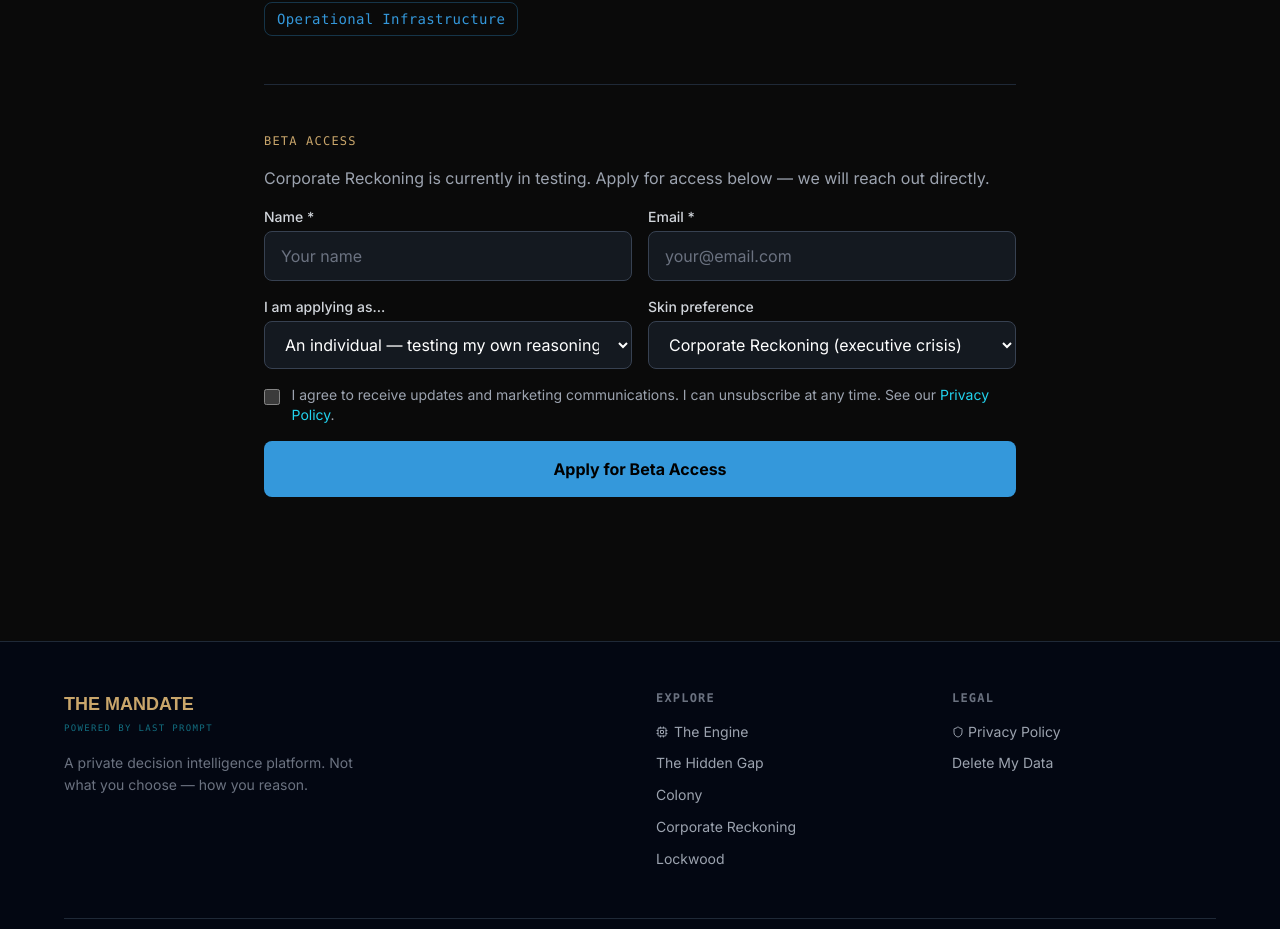
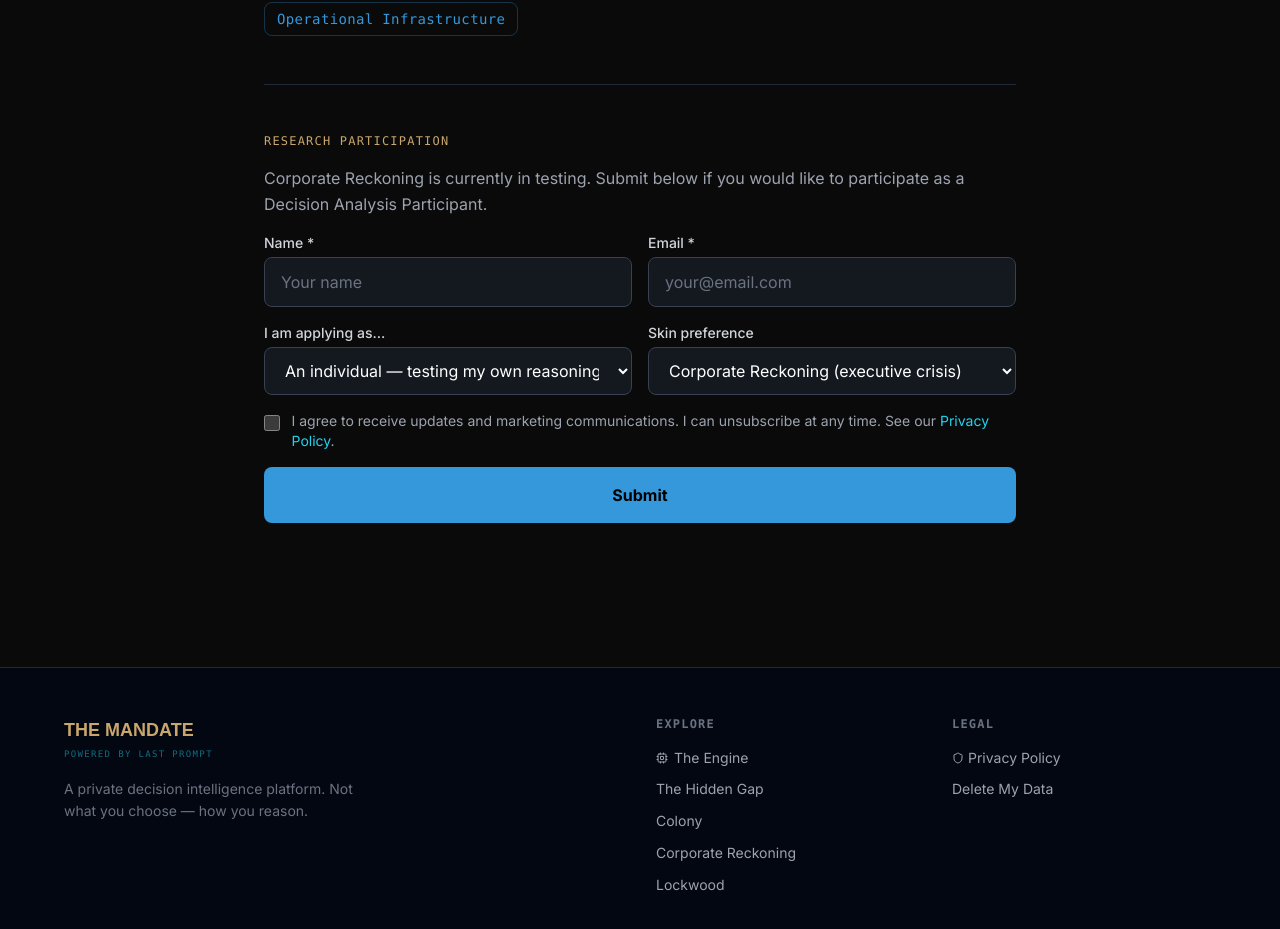
Before and after one commit to thriveuniverse/lastprompt2, a Next.js app: page /corporate-crisis in a window 1280 px wide. Shown: the part 2974-3903 px from the top of the page. Built offline with nearby package versions, Linux system fonts and the light colour scheme; a web font is replaced by a local one.

Commit message:
corrected buttons for access and submit

```diff
--- a/app/colony/page.tsx
+++ b/app/colony/page.tsx
@@ -210,9 +210,9 @@ export default function ColonyPage() {
           viewport={{ once: true }}
           className="py-12 space-y-4"
         >
-          <p className="text-xs font-mono text-[#C9A66B] tracking-widest uppercase">Beta Access</p>
+          <p className="text-xs font-mono text-[#C9A66B] tracking-widest uppercase">Research Participation</p>
           <p className="text-gray-400 leading-relaxed mb-6">
-            Colony is currently in testing. Apply for access below — we will reach out directly.
+            Colony is currently in testing. Submit below if you would like to participate as a Decision Analysis Participant.
           </p>
           <LeadForm interest="colony" accentColor="orange" />
         </motion.section>
--- a/app/corporate-crisis/page.tsx
+++ b/app/corporate-crisis/page.tsx
@@ -213,9 +213,9 @@ export default function CorporateCrisisPage() {
           viewport={{ once: true }}
           className="py-12 space-y-4"
         >
-          <p className="text-xs font-mono text-[#C9A66B] tracking-widest uppercase">Beta Access</p>
+          <p className="text-xs font-mono text-[#C9A66B] tracking-widest uppercase">Research Participation</p>
           <p className="text-gray-400 leading-relaxed mb-6">
-            Corporate Reckoning is currently in testing. Apply for access below — we will reach out directly.
+            Corporate Reckoning is currently in testing. Submit below if you would like to participate as a Decision Analysis Participant.
           </p>
           <LeadForm interest="corporate" accentColor="blue" />
         </motion.section>
--- a/app/engine/page.tsx
+++ b/app/engine/page.tsx
@@ -693,7 +693,7 @@ export default function EnginePage() {
           <div className="flex flex-col sm:flex-row items-center justify-between gap-6">
             <div>
               <h3 className="font-satoshi text-white font-bold text-2xl mb-1">See the engine in action.</h3>
-              <p className="text-gray-500">All three skins are in testing. Apply for beta access above.</p>
+              <p className="text-gray-500">All three skins are in testing. Submit on any skin page to participate as a Decision Analysis Participant.</p>
             </div>
             <div className="flex flex-wrap gap-4">
               <Link
--- a/app/lockwood/page.tsx
+++ b/app/lockwood/page.tsx
@@ -215,9 +215,9 @@ export default function LockwoodPage() {
           viewport={{ once: true }}
           className="py-12 space-y-4"
         >
-          <p className="text-xs font-mono text-[#C9A66B] tracking-widest uppercase">Beta Access</p>
+          <p className="text-xs font-mono text-[#C9A66B] tracking-widest uppercase">Research Participation</p>
           <p className="text-gray-400 leading-relaxed mb-6">
-            Lockwood is currently in testing. Apply for access below — we will reach out directly.
+            Lockwood is currently in testing. Submit below if you would like to participate as a Decision Analysis Participant.
           </p>
           <LeadForm interest="lockwood" accentColor="purple" />
         </motion.section>
--- a/app/proof/page.tsx
+++ b/app/proof/page.tsx
@@ -947,7 +947,7 @@ export default function ProofPage() {
               href="/#contact"
               className="inline-flex items-center gap-2 px-6 py-3 bg-[#C9A66B] hover:bg-[#D4AF77] text-black font-bold rounded-lg transition-colors text-sm tracking-wide font-satoshi"
             >
-              Apply for access <ArrowRight className="w-4 h-4" />
+              Apply for Access
             </Link>
           </div>
         </motion.section>
--- a/app/the-hidden-gap/page.tsx
+++ b/app/the-hidden-gap/page.tsx
@@ -311,7 +311,7 @@ export default function HiddenGapPage() {
               href="/#contact"
               className="inline-flex items-center gap-2 px-6 py-3 bg-[#C9A66B] hover:bg-[#D4AF77] text-black font-bold rounded-lg transition-colors text-sm tracking-wide font-satoshi"
             >
-              Apply to participate <ArrowRight className="w-4 h-4" />
+              Apply for Access
             </Link>
           </motion.section>
 
--- a/app/the-mirror/page.tsx
+++ b/app/the-mirror/page.tsx
@@ -185,7 +185,7 @@ export default function TheMirrorPage() {
           viewport={{ once: true }}
           className="py-12 space-y-4"
         >
-          <p className="text-xs font-mono text-[#C9A66B] tracking-widest uppercase">Apply for Access</p>
+          <p className="text-xs font-mono text-[#C9A66B] tracking-widest uppercase">Research Participation</p>
           <p className="text-gray-400 leading-relaxed mb-6">
             The Mandate is in closed beta. If this made you want to sit in the chair — register below.
           </p>
--- a/components/lead-form.tsx
+++ b/components/lead-form.tsx
@@ -207,7 +207,7 @@ export function LeadForm({ interest = "both", variant = "default", accentColor =
         ) : variant === "demo" ? (
           "Request Demo"
         ) : (
-          "Apply for Beta Access"
+          "Submit"
         )}
       </button>
     </form>
```
